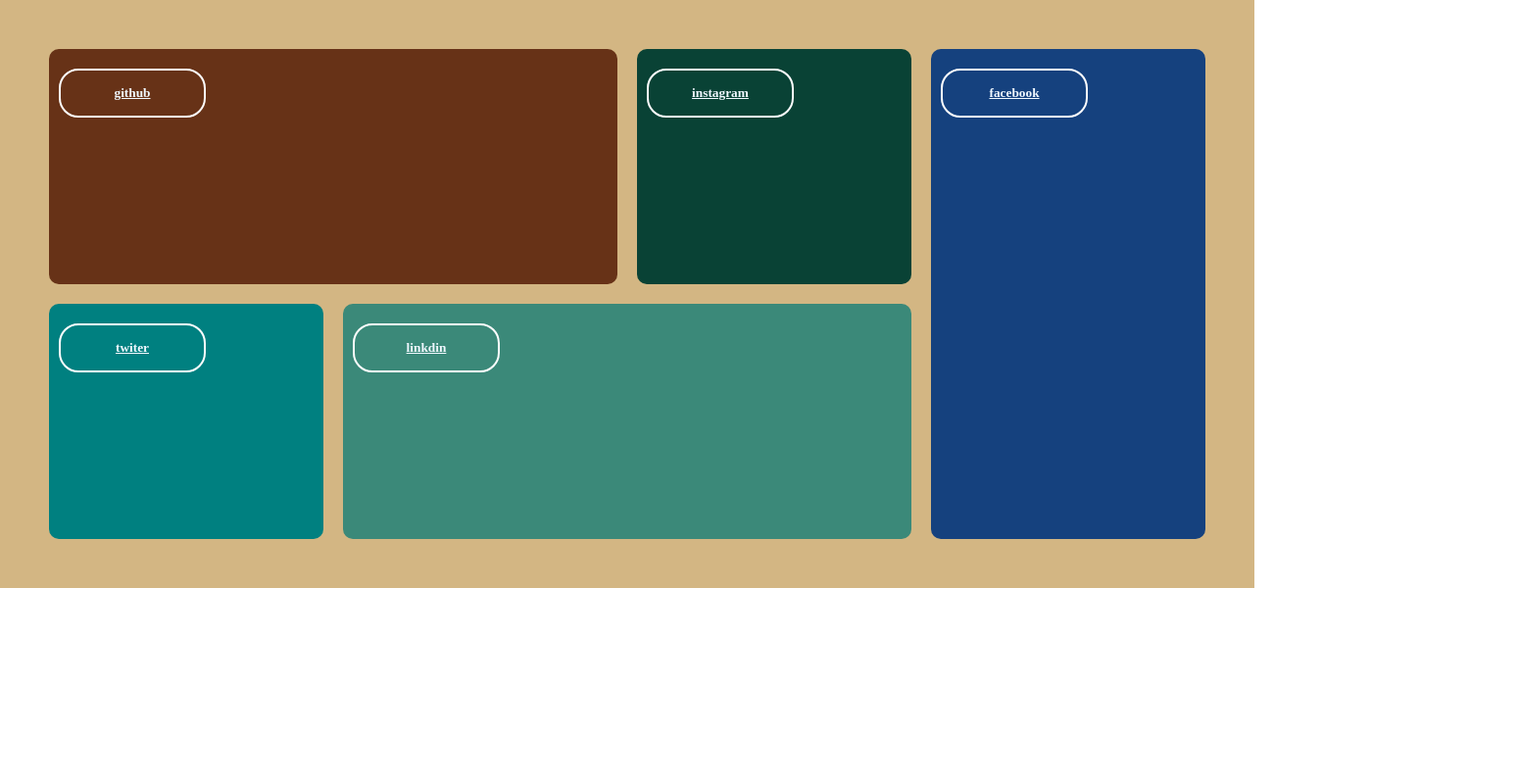
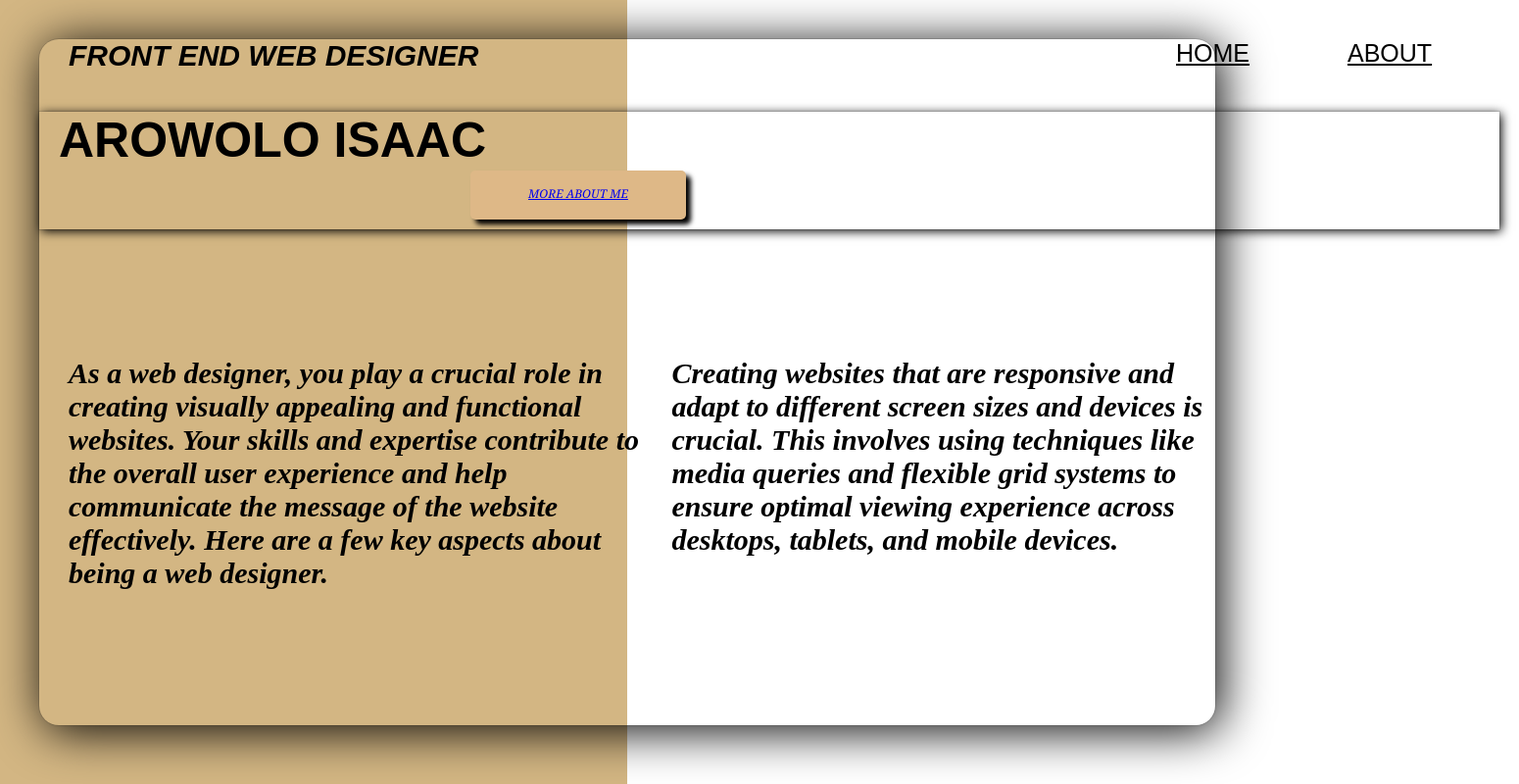
Before and after one commit to highzik123/isaac124, a plain HTML site: page index.html in a window 1280 px wide. Shown: the whole page at 98% size, 1550 px wide, since content can reach past the window. Drawn offline with Linux system fonts and the light colour scheme; a web font is replaced by a local one.

Commit message:
Add files via upload

```diff
--- a/index.html
+++ b/index.html
@@ -2,61 +2,41 @@
 <html lang="en">
 <head>
     <meta charset="UTF-8">
-    <meta http-equiv="X-UA-Compatible" content="IE=edge">
     <meta name="viewport" content="width=device-width, initial-scale=1.0">
-    <title>new page</title>
+    <title>Document</title>
     <link rel="stylesheet" href="style.css">
 </head>
 <body>
-    <div class="grid-container">
-        <div class="grid-item g-1">
-            <button type="button"> <a href="https://github.com/exif-js/exif-js" class="nav1">github</a></button>
+    <body>
+        <div>
+            <nav class="con">
+                <a href="" class="cap">HOME</a>
+                <a href="file:///C:/Users/Samson%20ISA/Desktop/sample/index.html" class="cap">ABOUT</a>
+                <a href="file:///C:/Users/Samson%20ISA/Desktop/sample2/index.html"class="cap">PROJECT</a>
+                <a href="file:///C:/Users/Samson%20ISA/Desktop/2nd%20landing%20page/index.html" class="cap">CONTACT</a>
+
+
+                <!-- <a href="google.com" class="nav1">HOME</a>
+                <a href="google.com" class="nav1">SPEAKERS</a>
+                <a href="google.com" class="nav1">SCHEDULE</a>
+                <a href="google.com" class="nav1">VENUE</a>
+                <a href="google.com" class="nav1">REGISTER</a> -->
+                <!-- <a href="2nd landing page/index.html" class="navbar">EXPLOR MORE</a> -->
+            </nav>
+            <p><b>FRONT END WEB DESIGNER</b></p>
+            <div class="innerbox">
+                <h1>AROWOLO ISAAC</h1>
+            </div>
+            <div class="discover">
+                <a href="=3rd landing page">MORE ABOUT ME </a></div>
+
+                <p class="about">
+                    As a web designer, you play a crucial role in creating visually appealing and functional websites. Your skills and expertise contribute to the overall user experience and help communicate the message of the website effectively. Here are a few key aspects about being a web designer.<B>
+                        Creating websites that are responsive and adapt to different screen sizes and devices is crucial. This involves using techniques like media queries and flexible grid systems to ensure optimal viewing experience across desktops, tablets, and mobile devices.
+                    </B>
+
+                </p>
+            <!-- <img src="4a05d2a1-cbba-4db7-a031-19170cb27ac9.jpeg" alt=""> -->
         </div>
-        <div class="grid-item g-2">
-            <button type="button"> <a href="https://www.instagram.com/" class="nav1">instagram</a></button>
-
-        </div>
-        <div class="grid-item g-3">
-            <button type="button"><a href="https://www.facebook.com/" class="nav1">facebook</a></button>
-        </div>
-        <div class="grid-item g-4">
-            <button type="button"> <a href="https://twitter.com/home" class="nav1">twiter</a></button>
-
-        </div>
-        <div class="grid-item g-5">
-            <button type="button"> <a href="google.com" class="nav1">linkdin</a></button>
-        </div>
-    </div>
-
-    <!-- <ul>
-        <li> <a href="#"></a> </li>
-        <li> <a href="#"></a> </li>
-        <li> <a href="#"></a> </li>
-        <li> <a href="#"></a> </li>
-        <li> <a href="#"></a> </li>
-    </ul> -->
-
-        <!-- <div class="content">
-            <H1></H1>
-            <!-<p class="DIY">Your top stop for DIY subject stylings. Ranging picks from the Pick-up <br>locations, to the tour guide, ride type, also. <br>There's no limit to that world you wish to create.</p> -->
-            <!-- <div>
-                <button type="button"> <span></span> TAKE A DIVE</button>
-                <button type="button"> <span></span> SPEAK WITH AN AGENT
-                </button> -->
-                <!-- <form action="17thMay.html">
-                    <label for="">NAME</label>
-                    <input type="text" placeholder="name" required><br><br>
-                    <label for="">Phone Number:</label>
-                    <input type="tel" placeholder="+234-" required><br><br>
-                    <label for="">Email:</label>
-                    <input type="email" placeholder="example@gmail.com" required><br><br>
-                    <label for="">Password:</label>
-                    <input type="password" placeholder="input password" required><br><br> -->
-                    <!-- <button type="submit">next</button>
-                </form>
-            </div>
-        </div>
-    </nav> -->
-
 </body>
 </html>
--- a/style.css
+++ b/style.css
@@ -1,258 +1,153 @@
-/* @font-face {
-    font-family: 'amaze';
-    src: url(Charmist\ DEMO.ttf);
+*{
+    padding: 0px;
+    margin: 0px;
+    box-sizing: border-box;
+
 }
 
-@font-face {
-    font-family: 'cool';
-    src: url(Modern\ Age\ Italic.ttf);
-}
+body {
+    background-image: linear-gradient(to right, #D3B683, #D3B683), linear-gradient(to right, #FFFFFF, #FFFFFF);
+    background-position: left top, right top;
+    background-repeat: no-repeat;
+    background-size: 50% 500%;
+  }
 
-@font-face {
-    font-family: 'nice';
-    src: url(Starshines\ Italic.ttf);
-}
- */
-
-/* * {
-    padding: 0;
-    margin: 0;
-    box-sizing: border-box;
-    font-family: sans-serif;
-    background-image: #d3b683;
-} */
+  /* .con{
+    display: flex;
+    width: 50px;
+    height: ;
+    color: ;
+    font-weight: ;
+    font-size: 30px;
+    font-family: ;
+  } */
 
 
+/* body{
 
+  background: linear-gradient(to right, #ff0000, #00ff00);
 
-/* .banner {
-    width: 100%;
-    height: 100vh;
-    background-image: linear-gradient(rgba(0, 0, 0, 0.589),rgba(225, 225, 255, 0.3)),url(WhatsApp\ Image\ 2023-06-12\ at\ 13.40.56.jpg);
-    background-size: cover;
-    background-position: center;
+    /* background-color: rgb(196, 164, 132); */
+ div{
+    margin: 40px;
+    background-color: linear-gradient(to right, #ff00, #00ff00);
+    ;
+    border-radius: 20PX;
+    width: inherit;
+    height: 700px;
+    outline: 1px rgba(0, 0, 0, 0.107) solid;
+    box-shadow: 5px 5px 50px;
 }
+.innerbox{
+    width: 1490px;
+    height: 120px;
+    box-shadow: 0px 0px 0px;
+    border-radius: 0px;
+    position: relative;
+    outline: 1px rgba(0, 0, 0, 0.107) solid;
+    box-shadow: 2px 2px 10px;
+    left: -40px;
+}
+p{
+    font-size: 30px;
+    font-family: sans-serif;
+    font-style: italic;
+    text-decoration: solid;
+    padding-top: 0px;
+    padding-left: 30px;
+    display: inline;
+}
+/* .navbar{
+    font-weight: lighter;
+    font-size: 20px;
+    font-family: sans-serif;
+    font-style: normal;
+    text-decoration: solid;
+    position: relative;
+    left: 1200px;
+    top: 20px;
+    color: black;
+    background-color: ;
+    box-shadow: ;
 
-.logo {
-    width: 60px;
-    height: 60px;
-    /* padding-right: 20px; */
+} */
+.con{
+    left: 1200px;
+    display: flex;
+    width: 50px;
+    height: 200px;
+    background-color: ;
+    font-weight: lighter;
+    font-size: 25px;
+    font-family: Arial, Helvetica, sans-serif, Haettenschweiler, 'Arial Narrow Bold', sans-serif;
+    line-height: ;
+    color: ;
+    font-stretch:extra-expanded;
+    position: fixed;
+    justify-content: space-around;
+    }
 
+    .cap{
+        color: black;
+        margin-right: 100px;
+    }
 
+nav{
+    display: flex;
+}
+h1{
+    font-size: 50px;
+    font-family: sans-serif;
+    font-style: normal;
+    text-decoration: solid;
+    text-align: left;
+    position: relative;
+    left: 20px;
+}
+h6{
+    font-family: sans-serif;
+    font-style: normal;
+    font-weight: lighter;
+    text-transform: capitalize;
+    color: rgba(0, 0, 0, 0.383);
+    text-align: left;
+    position: relative;
+    left: 20px;
+    display: inline;
+}
+.discover{
+    background-color: burlywood;
+    border-radius: 5px;
+    width: 220px;
+    height: 50px;
+    box-shadow: 5px 5px 5px;
+    outline: none;
+    position: relative;
+    top: -100px;
+    left: 400px;
+    font-weight: lighter;
+    font-size: 12px;
+    font-family: Cambria, Cochin, Georgia, Times, 'Times New Roman', serif;
+    font-style: italic;
+    text-decoration: solid;
+    position: relative;
+    text-align: center;
+    padding-top: 15px;
+}
+img{
+    width: 450px;
+    height: 390px;
+    position: center;
+    top: -120px;
+    padding-left: 220px;
 
-/* .signature{
-
-    font-family: cool;
-    font-weight: 900;
-    color: beige;
-    padding-right: 660px;
-}
-.navbar { */
-    /* width: 85%;
-    margin: auto;
-    padding: 40px 0; */
-    /* font-family: cool; */
-    /* text-decoration: none;
-    display: flex; */
-    /* align-items: center;
-    justify-content: space-between;
-    padding-top: 10px;
-}
-
-.navbar ul li{
-    list-style: none;
-    display: inline-block;
-    margin: 10px 20px;
-    position: relative;
-}
-
-.navbar ul li a {
-    text-decoration: none;
-    color: white;
-    text-transform: uppercase;
-    font-size: small;
-    font-family: cool;
-}
-
-.navbar ul li::after {
-    content: '';
-    height: 3px;
-    width: 0;
-    background: burlywood;
-    position: absolute;
-    left: 0;
-    bottom: -10px;
-    transition: all 1s;
-} */
-
-/* .navbar ul li:hover::after {
-  width: 100%; */
-  /* transform: perspective(50px); */
-/* }
-
-.content {
-    width: 100%;
-    position: absolute;
-    top: 50%;
-    transform: translateY(-50%);
-    text-align: center;
-    font-size: larger;
-    color: beige;
-}
-
-H1{
-    font-family: amaze;
-}
-
-.DIY{
-    padding-top: 10px;
-    color: rgba(255, 255, 255, 0.677);
-    font-family: amaze;
-}
-
-button{
-    width: 250px;
-    padding: 15px 0;
-    text-align: center;
-    margin: 20px 10px;
-    border-radius: 25px; */
-    /* font-family: nice; */
-    /* font-weight: bold;
-    border: 2px solid rgba(222, 184, 135, 0.693);
-    background: transparent;
-    color: beige;
-    cursor: pointer;
-    position: relative;
-    overflow: hidden;
-}
-
-span{
-    background: burlywood;
-    height: 100%;
-    width: 0; */
-    /* border-radius:25px; */
-    /* position: absolute;
-    left: 0;
-    bottom: 0;
-    z-index: -1;
-    transition: all 1s
-}
-
-button:hover span{
-    width: 100%;
-}
-
-button:hover{
-    border: none;
-    font-family: cool;
-} */
-@font-face {
-    font-family: 'amaze';
-    src: url(Charmist\ DEMO.ttf);
-}
-
-@font-face {
-    font-family: 'cool';
-    src: url(Modern\ Age\ Italic.ttf);
-}
-
-@font-face {
-    font-family: 'nice';
-    src: url(Starshines\ Italic.ttf);
-}
-
-*{
-    margin: 0px;
-    padding: 0px;
-    box-sizing: border-box;
-}
-
-
-.grid-container {
-    display: grid;
-    background-color: #D3B683;
-    width: 100%;
-    height: 600px;
-    padding: 50px;
-    grid-template-columns: repeat(4, 1fr);
-    grid-template-rows: repeat(2,1fr);
-    gap: 20px;
-}
-
-
-.g-1 {
-    background-color: #673217;
-    border-radius: 10px;
-    grid-area: 1/1/2/3;
-}
-.g-2 {
-    background-color: #094235;
-    border-radius: 10px;
-}
-.g-3 {
-    background-color: #15417E;
-    border-radius: 10px;
-    grid-area: 1/4/3/5;
-}
-.g-4 {
-    background-color: teal;
-    border-radius: 10px;
-}
-.g-5 {
-    background-color: #3B8979;
-    border-radius: 10px;
-    grid-area: 2/2/3/4;
-}
-
-button{
-    width: 150px;
-    padding: 15px 0;
-    text-align: center;
-    margin: 20px 10px;
-    border-radius: 20px;
-    font-family: nice;
-    font-weight: bold;
-    border: 2px solid white;
-    background: transparent;
-    color:white;
-    cursor: pointer;
-    position: relative;
-    overflow: hidden;
+    padding-bottom: 60px;
 }
 
 .about{
-    color: azure;
+    color: black;
     font-family: nice;
     font-weight: bold;
+    display: flex;
+    margin-bottom: 20px;
 }
-
-
-
-
-@media screen and (max-width: 500px){
-    .grid-container{
-        background-color: grey;
-        height: fit-content;
-        grid-template-columns: repeat(1, 1fr);
-        grid-template-rows: 300px 150px 150px 260px 300px;
-    }
-    .g-1 {
-        grid-area: 1/1/2/2;
-    }
-    .g-2 {
-        grid-area: 2/1/3/2;
-    }
-    .g-3 {
-        grid-area: 3/1/4/2;
-    }
-    .g-4 {
-        grid-area: 4/1/5/2;
-    }
-    .g-5 {
-        grid-area: 5/1/6/2;
-    }
-}
-
-.nav1{
-    color: aliceblue;
-}
```
Also changed, not shown: script.js (added).
